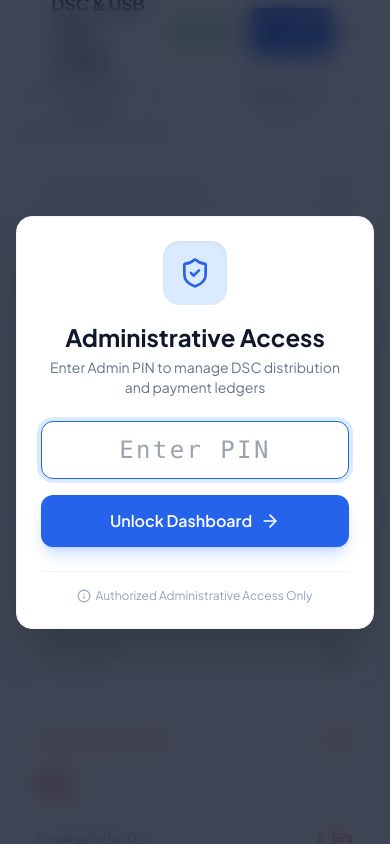
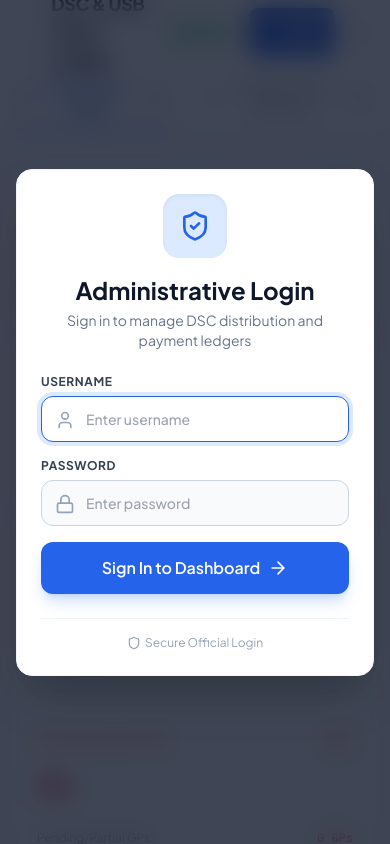
Before and after one commit to DPMKMM/dpmdsc, a FastAPI app: page / in a window 390 px wide. Run offline with FastAPI, Linux system fonts and the light colour scheme; some libraries are stand-ins or nearby versions.

Commit message:
Update authentication to Username (nareshdpm) and Password (7159), make mobile number optional

```diff
--- a/backend/crud.py
+++ b/backend/crud.py
@@ -62,7 +62,7 @@ def create_issue(db: Session, issue_in: IssueCreate) -> DscIssue:
         gram_panchayat_name=issue_in.gram_panchayat_name.strip() if issue_in.gram_panchayat_name else "",
         recipient_name=issue_in.recipient_name.strip(),
         designation=issue_in.designation.strip(),
-        phone_number=issue_in.phone_number.strip(),
+        phone_number=issue_in.phone_number.strip() if issue_in.phone_number else "",
         token_variant=issue_in.token_variant.strip(),
         dsc_count=issue_in.dsc_count,
         unit_price=round(issue_in.unit_price, 2),
--- a/backend/export.py
+++ b/backend/export.py
@@ -68,7 +68,7 @@ def generate_excel_export(issues: List[DscIssue]) -> io.BytesIO:
             issue.gram_panchayat_name or "—",
             issue.recipient_name,
             issue.designation,
-            issue.phone_number,
+            issue.phone_number or "—",
             issue.token_variant,
             issue.dsc_count,
             issue.unit_price,
@@ -280,7 +280,7 @@ def generate_csv_export(issues: List[DscIssue]) -> str:
             issue.gram_panchayat_name or "—",
             issue.recipient_name,
             issue.designation,
-            issue.phone_number,
+            issue.phone_number or "—",
             issue.token_variant,
             issue.dsc_count,
             f"{issue.unit_price:.2f}",
--- a/backend/models.py
+++ b/backend/models.py
@@ -13,7 +13,7 @@ class DscIssue(Base):
     gram_panchayat_name = Column(String(150), nullable=True, index=True, default="")
     recipient_name = Column(String(150), nullable=False)
     designation = Column(String(100), nullable=False, default="Panchayat Secretary")
-    phone_number = Column(String(20), nullable=False)
+    phone_number = Column(String(20), nullable=True, default="")
     token_variant = Column(String(20), nullable=False, default="HYP")  # "HYP" or "Proxkey"
     dsc_count = Column(Integer, nullable=False, default=1)
     unit_price = Column(Float, nullable=False, default=1500.0)
--- a/backend/schemas.py
+++ b/backend/schemas.py
@@ -31,7 +31,7 @@ class IssueBase(BaseModel):
     gram_panchayat_name: Optional[str] = Field(default="")
     recipient_name: str = Field(..., min_length=1)
     designation: str = Field(default="Panchayat Secretary")
-    phone_number: str = Field(..., min_length=5)
+    phone_number: Optional[str] = Field(default="")
     token_variant: str = Field(default="HYP")  # "HYP" or "Proxkey"
     dsc_count: int = Field(default=1, ge=1)
     unit_price: float = Field(default=1500.0, ge=0)
@@ -109,7 +109,9 @@ class MandalSummary(BaseModel):
 
 # Login / Auth Schemas
 class AuthRequest(BaseModel):
-    pin: str
+    username: Optional[str] = None
+    password: Optional[str] = None
+    pin: Optional[str] = None
 
 
 class AuthResponse(BaseModel):
--- a/main.py
+++ b/main.py
@@ -14,7 +14,9 @@ from backend.seed_data import KHAMMAM_MANDALS, DEFAULT_DESIGNATIONS
 # Create tables if not present (clean production database)
 Base.metadata.create_all(bind=engine)
 
-ADMIN_PIN = os.getenv("ADMIN_PIN", "7159")
+ADMIN_USERNAME = os.getenv("ADMIN_USERNAME", "nareshdpm")
+ADMIN_PASSWORD = os.getenv("ADMIN_PASSWORD", "7159")
+ADMIN_PIN = ADMIN_PASSWORD
 
 app = FastAPI(
     title="DSC & USB Token Distribution Tracker",
@@ -47,8 +49,16 @@ def get_dashboard():
 # Authentication API
 # -------------------------------------------------------------
 @app.post("/api/auth/verify", response_model=schemas.AuthResponse)
-def verify_admin_pin(req: schemas.AuthRequest):
-    if req.pin == ADMIN_PIN:
+def verify_admin_login(req: schemas.AuthRequest):
+    # Support username and password authentication
+    if req.username and req.password:
+        if req.username.strip().lower() == ADMIN_USERNAME.lower() and req.password.strip() == ADMIN_PASSWORD:
+            return schemas.AuthResponse(
+                success=True,
+                token="admin-authorized-session-key",
+                message="Login successful. Welcome!",
+            )
+    elif req.pin and req.pin.strip() == ADMIN_PASSWORD:
         return schemas.AuthResponse(
             success=True,
             token="admin-authorized-session-key",
@@ -57,7 +67,7 @@ def verify_admin_pin(req: schemas.AuthRequest):
     return schemas.AuthResponse(
         success=False,
         token=None,
-        message="Invalid Admin PIN. Please try again.",
+        message="Invalid Username or Password. Please try again.",
     )
 
 
--- a/render.yaml
+++ b/render.yaml
@@ -7,5 +7,9 @@ services:
     envVars:
       - key: PYTHON_VERSION
         value: 3.12.0
+      - key: ADMIN_USERNAME
+        value: "nareshdpm"
+      - key: ADMIN_PASSWORD
+        value: "7159"
       - key: ADMIN_PIN
         value: "7159"
--- a/static/js/app.js
+++ b/static/js/app.js
@@ -6,8 +6,11 @@ createApp({
     // Authentication & State
     // -----------------------------------------------------------------
     const isAuthenticated = ref(false);
+    const usernameInput = ref("");
+    const passwordInput = ref("");
     const pinInput = ref("");
     const pinError = ref("");
+    const loginError = ref("");
     const activeTab = ref("ledger"); // 'ledger' or 'mandals'
     const isLoading = ref(false);
 
@@ -141,28 +144,39 @@ createApp({
       }
     };
 
-    const verifyPin = async () => {
+    const login = async () => {
       try {
+        const payload = usernameInput.value ? {
+          username: usernameInput.value.trim(),
+          password: passwordInput.value.trim()
+        } : {
+          pin: pinInput.value.trim()
+        };
+
         const res = await fetch("/api/auth/verify", {
           method: "POST",
           headers: { "Content-Type": "application/json" },
-          body: JSON.stringify({ pin: pinInput.value.trim() })
+          body: JSON.stringify(payload)
         });
         const data = await res.json();
         if (data.success) {
           sessionStorage.setItem("dsc_auth_token", data.token);
           isAuthenticated.value = true;
+          loginError.value = "";
           pinError.value = "";
-          pinInput.value = "";
-          showToast("Access granted. Welcome!", "success");
+          passwordInput.value = "";
+          showToast("Welcome " + (usernameInput.value || "Admin") + "! Access granted.", "success");
           fetchData();
         } else {
-          pinError.value = data.message || "Invalid PIN";
+          loginError.value = data.message || "Invalid Username or Password";
+          pinError.value = data.message || "Invalid credentials";
         }
       } catch (err) {
-        pinError.value = "Failed to connect to server";
+        loginError.value = "Failed to connect to server";
       }
     };
+
+    const verifyPin = login;
 
     const logout = () => {
       sessionStorage.removeItem("dsc_auth_token");
@@ -323,10 +337,6 @@ createApp({
         showToast("Recipient person's name is required", "error");
         return;
       }
-      if (!issueForm.value.phone_number.trim()) {
-        showToast("Mobile number is required", "error");
-        return;
-      }
 
       const payload = {
         token_given_date: issueForm.value.token_given_date,
@@ -334,7 +344,7 @@ createApp({
         gram_panchayat_name: issueForm.value.gram_panchayat_name ? issueForm.value.gram_panchayat_name.trim() : "",
         recipient_name: issueForm.value.recipient_name.trim(),
         designation: issueForm.value.designation,
-        phone_number: issueForm.value.phone_number.trim(),
+        phone_number: issueForm.value.phone_number ? issueForm.value.phone_number.trim() : "",
         token_variant: issueForm.value.token_variant,
         dsc_count: Number(issueForm.value.dsc_count) || 1,
         unit_price: Number(issueForm.value.unit_price) || 1500,
@@ -597,6 +607,10 @@ createApp({
 
     return {
       isAuthenticated,
+      usernameInput,
+      passwordInput,
+      loginError,
+      login,
       pinInput,
       pinError,
       verifyPin,
--- a/templates/index.html
+++ b/templates/index.html
@@ -56,37 +56,59 @@
         <div class="w-16 h-16 bg-blue-100 text-blue-600 rounded-2xl flex items-center justify-center mx-auto mb-4 shadow-inner">
           <i data-lucide="shield-check" class="w-8 h-8"></i>
         </div>
-        <h2 class="text-2xl font-bold text-slate-900 mb-1">Administrative Access</h2>
-        <p class="text-sm text-slate-500 mb-6">Enter Admin PIN to manage DSC distribution and payment ledgers</p>
+        <h2 class="text-2xl font-bold text-slate-900 mb-1">Administrative Login</h2>
+        <p class="text-sm text-slate-500 mb-6">Sign in to manage DSC distribution and payment ledgers</p>
 
-        <form @submit.prevent="verifyPin" class="space-y-4">
+        <form @submit.prevent="login" class="space-y-4 text-left">
+          <div>
+            <label class="block text-xs font-bold text-slate-700 uppercase tracking-wider mb-1.5">
+              Username
+            </label>
             <div class="relative">
+              <i data-lucide="user" class="w-5 h-5 text-slate-400 absolute left-3.5 top-3.5"></i>
               <input
-              type="password"
-              v-model="pinInput"
-              maxlength="8"
-              placeholder="Enter PIN"
-              class="w-full text-center text-2xl tracking-widest font-mono py-3 px-4 rounded-xl border border-slate-300 focus:ring-4 focus:ring-blue-100 focus:border-blue-600 outline-none transition"
+                type="text"
+                v-model="usernameInput"
+                placeholder="Enter username"
+                required
+                class="w-full pl-11 pr-4 py-3 bg-slate-50 border border-slate-300 rounded-xl text-sm font-medium focus:bg-white focus:ring-4 focus:ring-blue-100 focus:border-blue-600 outline-none transition"
                 autofocus
               />
             </div>
+          </div>
 
-          <div v-if="pinError" class="text-rose-600 text-sm font-medium bg-rose-50 p-2.5 rounded-lg border border-rose-200">
-            {{ pinError }}
+          <div>
+            <label class="block text-xs font-bold text-slate-700 uppercase tracking-wider mb-1.5">
+              Password
+            </label>
+            <div class="relative">
+              <i data-lucide="lock" class="w-5 h-5 text-slate-400 absolute left-3.5 top-3.5"></i>
+              <input
+                type="password"
+                v-model="passwordInput"
+                placeholder="Enter password"
+                required
+                class="w-full pl-11 pr-4 py-3 bg-slate-50 border border-slate-300 rounded-xl text-sm font-medium focus:bg-white focus:ring-4 focus:ring-blue-100 focus:border-blue-600 outline-none transition"
+              />
+            </div>
+          </div>
+
+          <div v-if="loginError || pinError" class="text-rose-600 text-sm font-medium bg-rose-50 p-2.5 rounded-lg border border-rose-200 text-center">
+            {{ loginError || pinError }}
           </div>
 
           <button
             type="submit"
             class="w-full py-3.5 px-4 bg-blue-600 hover:bg-blue-700 active:bg-blue-800 text-white font-semibold rounded-xl shadow-lg shadow-blue-500/25 transition duration-150 flex items-center justify-center space-x-2"
           >
-            <span>Unlock Dashboard</span>
+            <span>Sign In to Dashboard</span>
             <i data-lucide="arrow-right" class="w-5 h-5"></i>
           </button>
         </form>
 
         <div class="mt-6 pt-4 border-t border-slate-100 flex items-center justify-center space-x-1 text-xs text-slate-400">
-          <i data-lucide="info" class="w-3.5 h-3.5"></i>
-          <span>Authorized Administrative Access Only</span>
+          <i data-lucide="shield" class="w-3.5 h-3.5"></i>
+          <span>Secure Official Login</span>
         </div>
       </div>
     </div>
@@ -445,7 +467,8 @@
                       <span class="bg-slate-100 text-slate-700 px-1.5 py-0.5 rounded text-[11px] font-medium">
                         {{ issue.designation }}
                       </span>
-                      <!-- Phone with clickable call link & WhatsApp -->
+                      <!-- Phone with clickable call link & WhatsApp if provided -->
+                      <template v-if="issue.phone_number">
                         <a
                           :href="'tel:' + issue.phone_number"
                           class="hover:text-blue-600 font-mono-numbers flex items-center space-x-0.5"
@@ -462,6 +485,7 @@
                         >
                           <i data-lucide="message-square" class="w-3 h-3"></i>
                         </a>
+                      </template>
                     </div>
                   </td>
 
@@ -819,16 +843,15 @@
               </select>
             </div>
 
-            <!-- Phone Number -->
+            <!-- Phone Number (Optional) -->
             <div class="sm:col-span-1">
               <label class="block text-xs font-bold text-slate-700 uppercase tracking-wider mb-1">
-                Mobile Number *
+                Mobile Number (Optional)
               </label>
               <input
                 type="tel"
                 v-model="issueForm.phone_number"
-                placeholder="10-digit Mobile"
-                required
+                placeholder="10-digit Mobile (Optional)"
                 class="w-full py-2.5 px-3 bg-slate-50 border border-slate-300 rounded-xl text-sm focus:bg-white focus:ring-2 focus:ring-blue-500 outline-none transition font-mono-numbers"
               />
             </div>
@@ -1007,7 +1030,7 @@
               <h2 class="text-xl sm:text-2xl font-extrabold">{{ activeIssue.gram_panchayat_name ? (activeIssue.gram_panchayat_name + ' GP') : (activeIssue.mandal_name + ' / General') }}</h2>
               <div class="text-xs text-slate-300 mt-1 flex flex-wrap items-center gap-3">
                 <span>Handed to: <strong class="text-white">{{ activeIssue.recipient_name }}</strong> ({{ activeIssue.designation }})</span>
-                <span>Phone: <strong class="text-white font-mono-numbers">{{ activeIssue.phone_number }}</strong></span>
+                <span v-if="activeIssue.phone_number">Phone: <strong class="text-white font-mono-numbers">{{ activeIssue.phone_number }}</strong></span>
                 <span>Given: <strong class="text-white font-mono-numbers">{{ formatDate(activeIssue.token_given_date) }}</strong></span>
               </div>
             </div>
```
Also changed, not shown: test_app.py (+21 -4 lines), README.md, 1 other file. Lines whose indentation alone changed are shown as unchanged.
